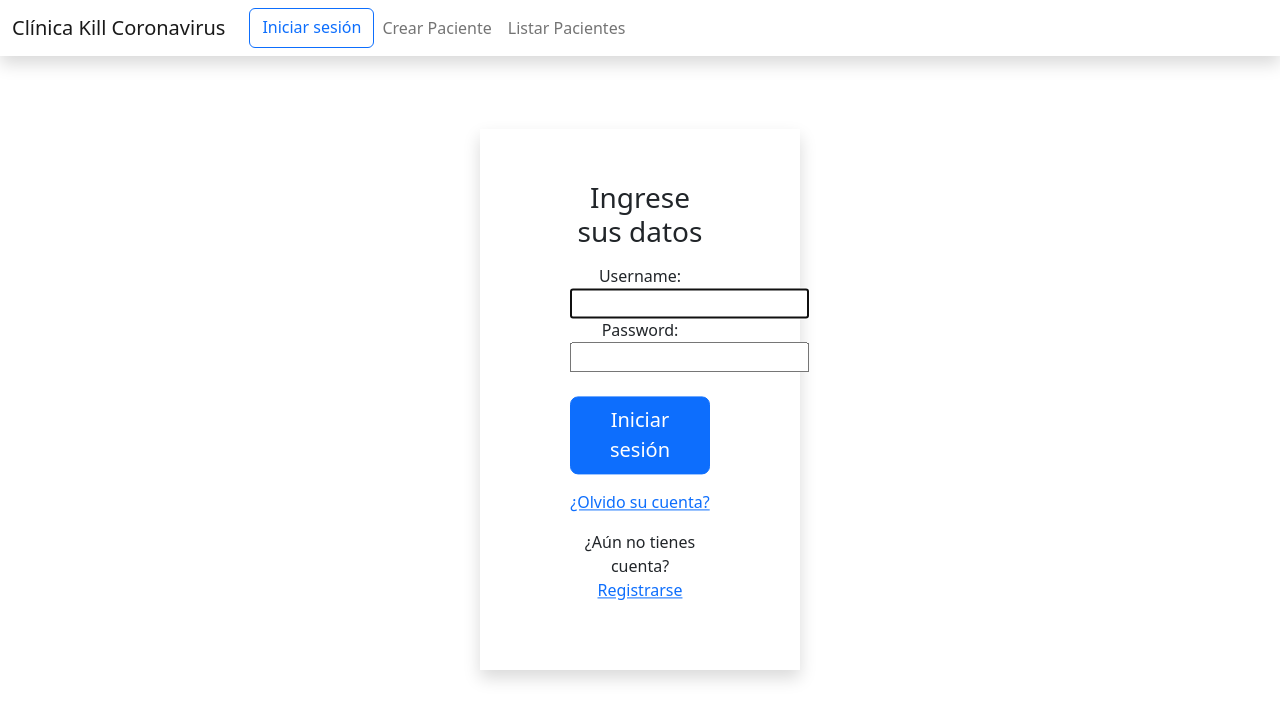
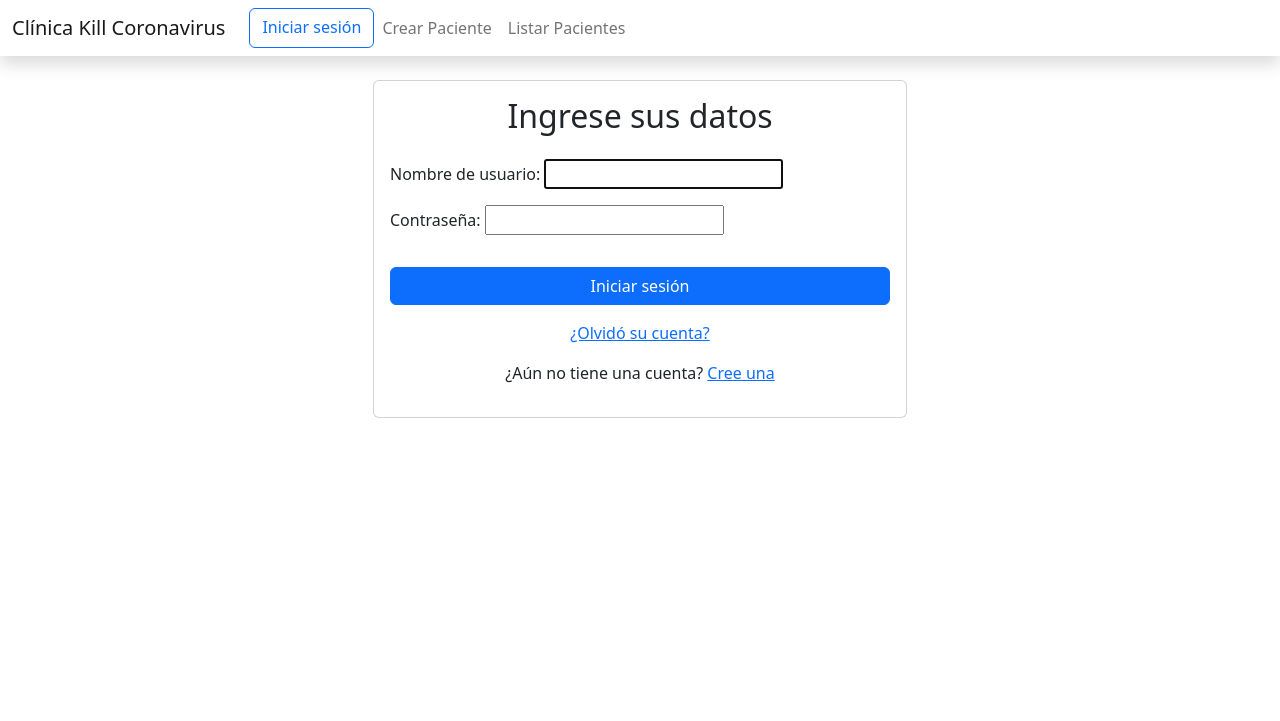
Before and after one commit to Patricio-Espinoza-Rojas/taller-de-desarrollo-de-aplicaciones, a Django app: page /account/login/ in a window 1280 px wide. Shown: the top 721 px of the page. Run offline with Django 4.2, Linux system fonts and the light colour scheme; some libraries are stand-ins or nearby versions.

Commit message:
se cambio los textos a español, se refactorizo el codigo de login

```diff
--- a/mysite/settings.py
+++ b/mysite/settings.py
@@ -37,6 +37,7 @@ INSTALLED_APPS = [
     'django.contrib.sessions',
     'django.contrib.messages',
     'django.contrib.staticfiles',
+    'crispy_forms',
     'users.apps.UsersConfig',
     'clinicaApp',
 
@@ -107,7 +108,7 @@ AUTH_PASSWORD_VALIDATORS = [
 # Internationalization
 # https://docs.djangoproject.com/en/4.2/topics/i18n/
 
-LANGUAGE_CODE = 'en-us'
+LANGUAGE_CODE = 'es'
 
 TIME_ZONE = 'UTC'
 
@@ -132,6 +133,8 @@ AUTH_USER_MODEL = 'users.User'
 LOGOUT_REDIRECT_URL = '/'
 LOGIN_REDIRECT_URL = '/'
 
+CRISPY_TEMPLATE_PACK = 'bootstrap4'
+
 # email backend
 
 EMAIL_BACKEND = 'django.core.mail.backends.filebased.EmailBackend'
--- a/templates/registration/login.html
+++ b/templates/registration/login.html
@@ -1,33 +1,27 @@
-{% extends 'clinicaweb.html' %} {% block content %}
+{% extends 'clinicaweb.html' %}
+
+{% load crispy_forms_tags %}
+
+
+{% block content %}
 <div class="container-xxl bd-gutter mt-3 my-md-4 bd-layout">
   <main class="container">
-    <div class="row g-6">
-      <div class="col-md-3"></div>
-
-      <div
-        class="col-md-3 shadow position-absolute top-50 start-50 translate-middle"
-      >
-        <div class="w-50 mx-auto text-center p-1 m-5">
-          <form method="post" action="{% url 'login' %}">
-            {% csrf_token %}
-            <h1 class="h3 mb-3 fw-normal">Ingrese sus datos</h1>
-            {{ form }}
-            <button class="w-100 btn btn-lg btn-primary mt-4" type="submit">
-              Iniciar sesión
-            </button>
-          </form>
-          <p class="mt-3">
-            <a href="{% url 'password_reset' %}">¿Olvido su cuenta?</a>
-          </p>
-          <p class="mt-3">
-            ¿Aún no tienes cuenta?
-            <a href="{% url 'users:registration' %}">Registrarse</a>
-          </p>
-        </div>
+      <div class="row justify-content-center g-5">
+          <div class="col-md-6">
+              <div class="card">
+                  <div class="card-body">
+                      <h2 class="text-center mb-4">Ingrese sus datos</h2>
+                      <form method="post" action="{% url 'login' %}">
+                          {% csrf_token %}
+                          {{ form.as_p }}
+                          <button class="btn btn-primary w-100 mt-3" type="submit">Iniciar sesión</button>
+                      </form>
+                      <p class="mt-3 text-center"><a href="{% url 'password_reset' %}">¿Olvidó su cuenta?</a></p>
+                      <p class="mt-3 text-center">¿Aún no tiene una cuenta? <a href="{% url 'users:registration' %}">Cree una</a></p>
+                  </div>
+              </div>
+          </div>
       </div>
-
-      <div class="col-md-3"></div>
-    </div>
   </main>
 </div>
 {% endblock %}
```
Also changed, not shown: templates/registration/password_reset_complete.html (+9 -2 lines), templates/registration/password_reset_confirm.html (+11 -12 lines), templates/registration/password_reset_done.html (+10 -6 lines), templates/registration/password_reset_form.html (+26 -25 lines), users/templates/users/registration.html (+18 -14 lines), users/templates/users/success_registration.html (+8 -7 lines), db.sqlite3.
